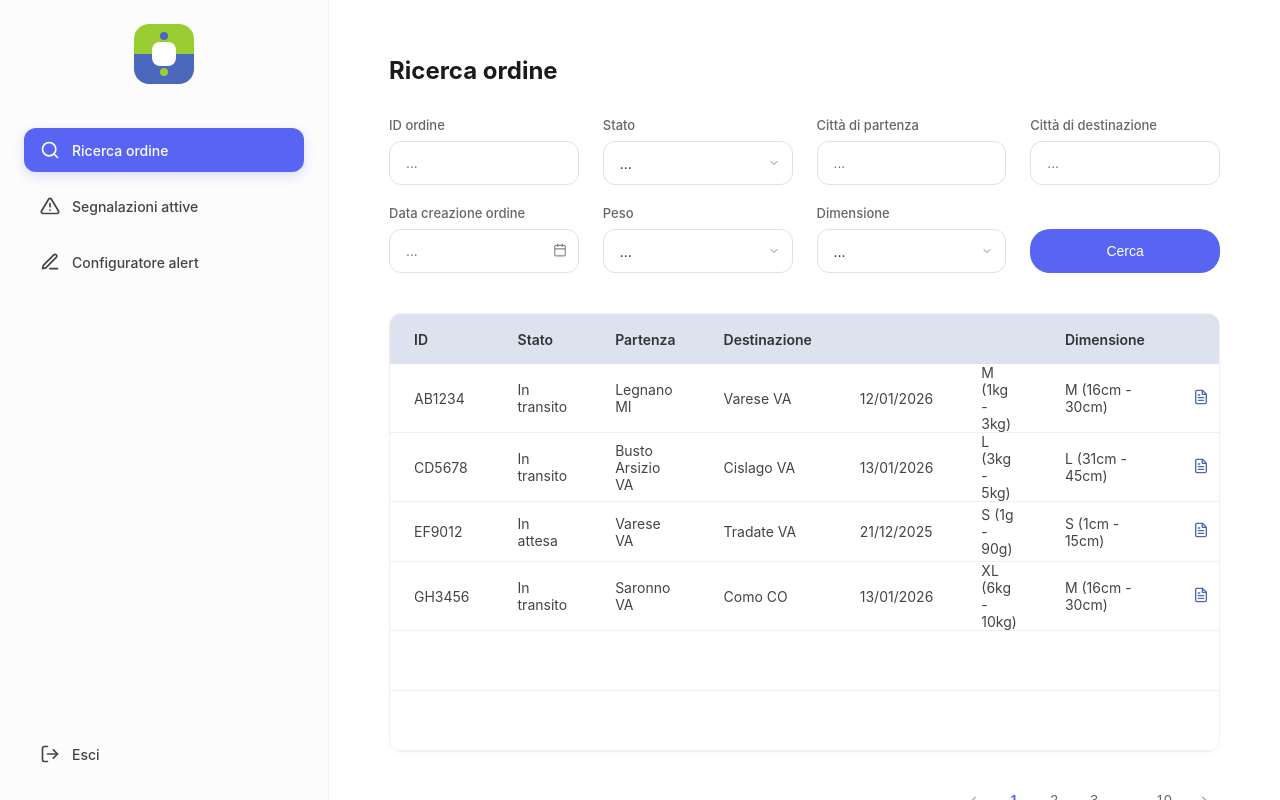
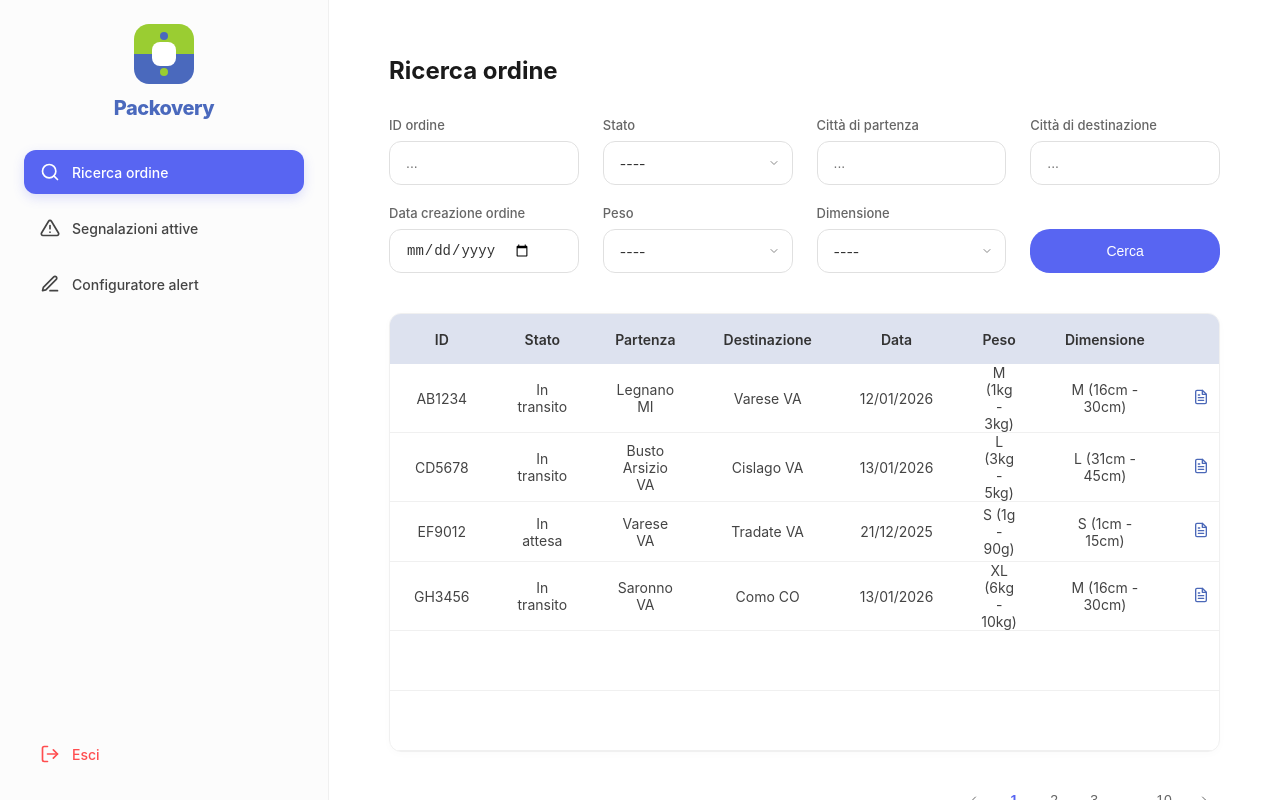
Before and after one commit to JFranciosi/packovery-frontend, an Angular app: page /order-search in a window 1280 px wide. Built offline with nearby package versions, Linux system fonts and the light colour scheme.

Commit message:
feat: implement the new order search page.

```diff
--- a/src/app/order-search/order-search.css
+++ b/src/app/order-search/order-search.css
@@ -74,9 +74,18 @@
 }
 
 .logo-container {
-    margin-bottom: 40px;
+    margin-bottom: 30px;
     display: flex;
-    justify-content: center;
+    flex-direction: column;
+    align-items: center;
+}
+
+.logo-name {
+    margin-top: 8px;
+    font-size: 20px;
+    font-weight: 800;
+    color: #4A69BD;
+    letter-spacing: -0.5px;
 }
 
 .nav-menu {
@@ -119,6 +128,20 @@
 
 .sidebar-footer {
     margin-top: auto;
+}
+
+.logout-item {
+    color: #ff4d4f;
+    margin-top: 10px;
+}
+
+.logout-item .icon svg {
+    stroke: #ff4d4f;
+}
+
+.logout-item:hover {
+    background-color: #fff1f0;
+    color: #ff4d4f;
 }
 
 /* Main Content */
@@ -255,7 +278,63 @@
 .filter-action {
     display: flex;
     align-items: flex-end;
-    /* Align bottom with inputs */
+    gap: 12px;
+}
+
+.btn-clear {
+    height: 44px;
+    background-color: transparent;
+    color: #666;
+    border: 1px solid #e0e0e0;
+    border-radius: 22px;
+    padding: 0 20px;
+    font-size: 13px;
+    font-weight: 500;
+    cursor: pointer;
+    transition: all 0.2s ease;
+    white-space: nowrap;
+}
+
+.btn-clear:hover {
+    background-color: #f5f5f7;
+    border-color: #ccc;
+    color: #333;
+}
+
+.clear-field {
+    position: absolute;
+    top: 0;
+    bottom: 0;
+    margin: auto;
+    cursor: pointer;
+    color: #ccc;
+    font-size: 18px;
+    z-index: 2;
+    padding: 0;
+    width: 24px;
+    height: 24px;
+    display: flex;
+    align-items: center;
+    justify-content: center;
+    border-radius: 50%;
+    transition: all 0.2s;
+}
+
+.clear-field:hover {
+    color: #ff4d4f;
+    background-color: rgba(255, 77, 79, 0.1);
+}
+
+.select-wrapper .clear-field {
+    right: 28px;
+}
+
+.input-wrapper .clear-field {
+    right: 8px;
+}
+
+.cursor-pointer {
+    cursor: pointer;
 }
 
 /* Custom size dropdown specific styling */
@@ -362,7 +441,7 @@ thead tr {
 }
 
 th {
-    text-align: left;
+    text-align: center;
     padding: 0 24px;
     font-size: 14px;
     font-weight: 600;
@@ -427,6 +506,7 @@ td {
     padding: 0 24px;
     font-size: 14px;
     color: #444;
+    text-align: center;
 }
 
 td.action-cell {
--- a/src/app/order-search/order-search.html
+++ b/src/app/order-search/order-search.html
@@ -29,37 +29,15 @@
             <div class="logo">
                 <!-- Abstract Logo approximation -->
                 <svg width="60" height="60" viewBox="0 0 60 60" fill="none" xmlns="http://www.w3.org/2000/svg">
-                    <rect width="60" height="60" rx="12" fill="#5865F2" fill-opacity="0" />
-                    <!-- Using the image as reference: Rounded square, top half green, bottom blue, white center -->
-                    <path d="M10 20C10 14.4772 14.4772 10 20 10H40C45.5228 10 50 14.4772 50 20V30H10V20Z"
-                        fill="#A4D05F" />
-                    <path d="M10 30H50V40C50 45.5228 45.5228 50 40 50H20C14.4772 50 10 45.5228 10 40V30Z"
-                        fill="#4B68B8" />
-                    <!-- White cutouts/overlay to form the shape -->
-                    <rect x="22" y="16" width="16" height="28" rx="6" fill="white" />
-                    <circle cx="30" cy="15" r="3" fill="#A4D05F" />
-                    <circle cx="30" cy="45" r="3" fill="#A4D05F" />
-                    <!-- The logo is actually more complex (connected shapes). Simplification for now. -->
-                    <!-- Let's refine the SVG to look more like the "Packovery" or whatever logo that is -->
-                    <!-- It has a white center square with rounded corners, and 4 circles/nodes? -->
-                    <!-- Re-drawing based on visual:
-               Outer shape: Rounded square.
-               Top part: Light Green. Bottom part: Blue.
-               They interlock?
-               Actually, let's just make a nice icon that looks very similar.
-           -->
                     <rect width="60" height="60" rx="15" fill="white" />
-                    <!-- Green Top -->
                     <path d="M0 15C0 6.71573 6.71573 0 15 0H45C53.2843 0 60 6.71573 60 15V30H0V15Z" fill="#9ACD32" />
-                    <!-- Blue Bottom -->
                     <path d="M0 30H60V45C60 53.2843 53.2843 60 45 60H15C6.71573 60 0 53.2843 0 45V30Z" fill="#4A69BD" />
-                    <!-- Center cut out square -->
                     <rect x="18" y="18" width="24" height="24" rx="8" fill="white" />
-                    <!-- Dots -->
                     <circle cx="30" cy="12" r="4" fill="#4A69BD" />
                     <circle cx="30" cy="48" r="4" fill="#9ACD32" />
                 </svg>
             </div>
+            <div class="logo-name">Packovery</div>
         </div>
 
         <nav class="nav-menu">
@@ -99,7 +77,7 @@
         </nav>
 
         <div class="sidebar-footer">
-            <a class="nav-item">
+            <a class="nav-item cursor-pointer logout-item" (click)="logout()">
                 <span class="icon">
                     <svg width="20" height="20" viewBox="0 0 24 24" fill="none" stroke="currentColor" stroke-width="2"
                         stroke-linecap="round" stroke-linejoin="round">
@@ -123,15 +101,32 @@
         <div class="filters-container">
             <div class="filter-group">
                 <label>ID ordine</label>
-                <input type="text" placeholder="..." [(ngModel)]="filters.orderId">
+                <div class="input-wrapper">
+                    <input type="text" placeholder="..." [(ngModel)]="filters.orderId">
+                    <span class="clear-field" *ngIf="filters.orderId" (click)="filters.orderId = ''">
+                        <svg width="14" height="14" viewBox="0 0 24 24" fill="none" stroke="currentColor"
+                            stroke-width="2" stroke-linecap="round" stroke-linejoin="round">
+                            <line x1="18" y1="6" x2="6" y2="18"></line>
+                            <line x1="6" y1="6" x2="18" y2="18"></line>
+                        </svg>
+                    </span>
+                </div>
             </div>
 
             <div class="filter-group relative">
                 <label>Stato</label>
-                <div class="select-wrapper" (click)="toggleDropdown('status')">
+                <div class="select-wrapper" (click)="toggleDropdown('status'); $event.stopPropagation()">
                     <div class="custom-select-trigger">
-                        {{ filters.status || '...' }}
+                        {{ filters.status || '----' }}
                     </div>
+                    <span class="clear-field" *ngIf="filters.status"
+                        (click)="filters.status = ''; $event.stopPropagation()">
+                        <svg width="14" height="14" viewBox="0 0 24 24" fill="none" stroke="currentColor"
+                            stroke-width="2" stroke-linecap="round" stroke-linejoin="round">
+                            <line x1="18" y1="6" x2="6" y2="18"></line>
+                            <line x1="6" y1="6" x2="18" y2="18"></line>
+                        </svg>
+                    </span>
                     <span class="chevron">
                         <svg width="12" height="12" viewBox="0 0 24 24" fill="none" stroke="currentColor"
                             stroke-width="2" stroke-linecap="round" stroke-linejoin="round">
@@ -142,32 +137,48 @@
                 <!-- Custom Dropdown -->
                 <div class="custom-dropdown-options" *ngIf="isStatusOpen">
                     <div class="option" *ngFor="let opt of statusOptions" (click)="selectOption('status', opt)">
-                        {{opt}}
+                        {{ opt || '----' }}
                     </div>
                 </div>
             </div>
 
             <div class="filter-group">
                 <label>Città di partenza</label>
-                <input type="text" placeholder="..." [(ngModel)]="filters.originCity">
+                <div class="input-wrapper">
+                    <input type="text" placeholder="..." [(ngModel)]="filters.originCity">
+                    <span class="clear-field" *ngIf="filters.originCity" (click)="filters.originCity = ''">
+                        <svg width="14" height="14" viewBox="0 0 24 24" fill="none" stroke="currentColor"
+                            stroke-width="2" stroke-linecap="round" stroke-linejoin="round">
+                            <line x1="18" y1="6" x2="6" y2="18"></line>
+                            <line x1="6" y1="6" x2="18" y2="18"></line>
+                        </svg>
+                    </span>
+                </div>
             </div>
 
             <div class="filter-group">
                 <label>Città di destinazione</label>
-                <input type="text" placeholder="..." [(ngModel)]="filters.destCity">
+                <div class="input-wrapper">
+                    <input type="text" placeholder="..." [(ngModel)]="filters.destCity">
+                    <span class="clear-field" *ngIf="filters.destCity" (click)="filters.destCity = ''">
+                        <svg width="14" height="14" viewBox="0 0 24 24" fill="none" stroke="currentColor"
+                            stroke-width="2" stroke-linecap="round" stroke-linejoin="round">
+                            <line x1="18" y1="6" x2="6" y2="18"></line>
+                            <line x1="6" y1="6" x2="18" y2="18"></line>
+                        </svg>
+                    </span>
+                </div>
             </div>
 
             <div class="filter-group">
                 <label>Data creazione ordine</label>
                 <div class="input-wrapper">
-                    <input type="text" placeholder="..." [(ngModel)]="filters.date">
-                    <span class="icon-right calendar-icon">
+                    <input type="date" placeholder="..." [(ngModel)]="filters.date">
+                    <span class="clear-field" *ngIf="filters.date" (click)="filters.date = ''">
                         <svg width="14" height="14" viewBox="0 0 24 24" fill="none" stroke="currentColor"
                             stroke-width="2" stroke-linecap="round" stroke-linejoin="round">
-                            <rect x="3" y="4" width="18" height="18" rx="2" ry="2"></rect>
-                            <line x1="16" y1="2" x2="16" y2="6"></line>
-                            <line x1="8" y1="2" x2="8" y2="6"></line>
-                            <line x1="3" y1="10" x2="21" y2="10"></line>
+                            <line x1="18" y1="6" x2="6" y2="18"></line>
+                            <line x1="6" y1="6" x2="18" y2="18"></line>
                         </svg>
                     </span>
                 </div>
@@ -175,10 +186,18 @@
 
             <div class="filter-group relative">
                 <label>Peso</label>
-                <div class="select-wrapper" (click)="toggleDropdown('weight')">
+                <div class="select-wrapper" (click)="toggleDropdown('weight'); $event.stopPropagation()">
                     <div class="custom-select-trigger">
-                        {{ filters.weight || '...' }}
+                        {{ filters.weight || '----' }}
                     </div>
+                    <span class="clear-field" *ngIf="filters.weight"
+                        (click)="filters.weight = ''; $event.stopPropagation()">
+                        <svg width="14" height="14" viewBox="0 0 24 24" fill="none" stroke="currentColor"
+                            stroke-width="2" stroke-linecap="round" stroke-linejoin="round">
+                            <line x1="18" y1="6" x2="6" y2="18"></line>
+                            <line x1="6" y1="6" x2="18" y2="18"></line>
+                        </svg>
+                    </span>
                     <span class="chevron">
                         <svg width="12" height="12" viewBox="0 0 24 24" fill="none" stroke="currentColor"
                             stroke-width="2" stroke-linecap="round" stroke-linejoin="round">
@@ -189,17 +208,25 @@
                 <!-- Custom Dropdown -->
                 <div class="custom-dropdown-options" *ngIf="isWeightOpen">
                     <div class="option" *ngFor="let opt of weightOptions" (click)="selectOption('weight', opt)">
-                        {{opt}}
+                        {{ opt || '----' }}
                     </div>
                 </div>
             </div>
 
             <div class="filter-group relative">
                 <label>Dimensione</label>
-                <div class="select-wrapper" (click)="toggleDropdown('size')">
+                <div class="select-wrapper" (click)="toggleDropdown('size'); $event.stopPropagation()">
                     <div class="custom-select-trigger">
-                        {{ filters.size || '...' }}
+                        {{ filters.size || '----' }}
                     </div>
+                    <span class="clear-field" *ngIf="filters.size"
+                        (click)="filters.size = ''; $event.stopPropagation()">
+                        <svg width="14" height="14" viewBox="0 0 24 24" fill="none" stroke="currentColor"
+                            stroke-width="2" stroke-linecap="round" stroke-linejoin="round">
+                            <line x1="18" y1="6" x2="6" y2="18"></line>
+                            <line x1="6" y1="6" x2="18" y2="18"></line>
+                        </svg>
+                    </span>
                     <span class="chevron">
                         <svg width="12" height="12" viewBox="0 0 24 24" fill="none" stroke="currentColor"
                             stroke-width="2" stroke-linecap="round" stroke-linejoin="round">
@@ -210,12 +237,14 @@
                 <!-- Custom Dropdown for demonstration/screenshot match -->
                 <div class="custom-dropdown-options" *ngIf="isSizeDropdownOpen">
                     <div class="option" *ngFor="let opt of sizeOptions" (click)="selectOption('size', opt)">
-                        {{opt}}
+                        {{ opt || '----' }}
                     </div>
                 </div>
             </div>
             <div class="filter-action">
-                <button class="btn-search">Cerca</button>
+
+                <button class="btn-search"
+                    (click)="isStatusOpen = false; isWeightOpen = false; isSizeDropdownOpen = false;">Cerca</button>
             </div>
         </div>
 
@@ -228,8 +257,8 @@
                         <th>Stato</th>
                         <th>Partenza</th>
                         <th>Destinazione</th>
-                        <th></th> <!-- Date -->
-                        <th></th> <!-- Weight -->
+                        <th>Data</th>
+                        <th>Peso</th>
                         <th>Dimensione</th>
                         <th></th> <!-- Icon -->
                     </tr>
--- a/src/app/order-search/order-search.ts
+++ b/src/app/order-search/order-search.ts
@@ -1,6 +1,7 @@
-import { Component } from '@angular/core';
+import { Component, HostListener, ElementRef, inject } from '@angular/core';
 import { CommonModule } from '@angular/common';
 import { FormsModule } from '@angular/forms';
+import { Router } from '@angular/router';
 
 interface Order {
     id: string;
@@ -20,6 +21,8 @@ interface Order {
     styleUrls: ['./order-search.css']
 })
 export class OrderSearch {
+    private router = inject(Router);
+    private eRef = inject(ElementRef);
 
     // Filter models
     filters = {
@@ -32,10 +35,12 @@ export class OrderSearch {
         size: ''
     };
 
+    initialFilters = { ...this.filters };
+
     // Dropdown options (mock)
-    statusOptions = ['In transito', 'In attesa', 'Consegnato'];
-    weightOptions = ['S (1g - 90g)', 'M (1kg - 3kg)', 'L (3kg - 5kg)', 'XL (6kg - 10kg)'];
-    sizeOptions = ['S (1cm - 15cm)', 'M (16cm - 30cm)', 'L (31cm - 45cm)', 'XL (46cm - 100cm)'];
+    statusOptions = ['', 'In transito', 'In attesa', 'Consegnato'];
+    weightOptions = ['', 'S (1g - 90g)', 'M (1kg - 3kg)', 'L (3kg - 5kg)', 'XL (6kg - 10kg)'];
+    sizeOptions = ['', 'S (1cm - 15cm)', 'M (16cm - 30cm)', 'L (31cm - 45cm)', 'XL (46cm - 100cm)'];
 
     // Data
     orders: Order[] = [
@@ -111,4 +116,22 @@ export class OrderSearch {
     toggleSidebar() {
         this.isSidebarOpen = !this.isSidebarOpen;
     }
+
+    clearFilters() {
+        this.filters = { ...this.initialFilters };
+    }
+
+    logout() {
+        // Here you would typically clear session/tokens
+        this.router.navigate(['/']);
+    }
+
+    @HostListener('document:click', ['$event'])
+    clickout(event: any) {
+        if (!this.eRef.nativeElement.contains(event.target)) {
+            this.isStatusOpen = false;
+            this.isWeightOpen = false;
+            this.isSizeDropdownOpen = false;
+        }
+    }
 }
```
